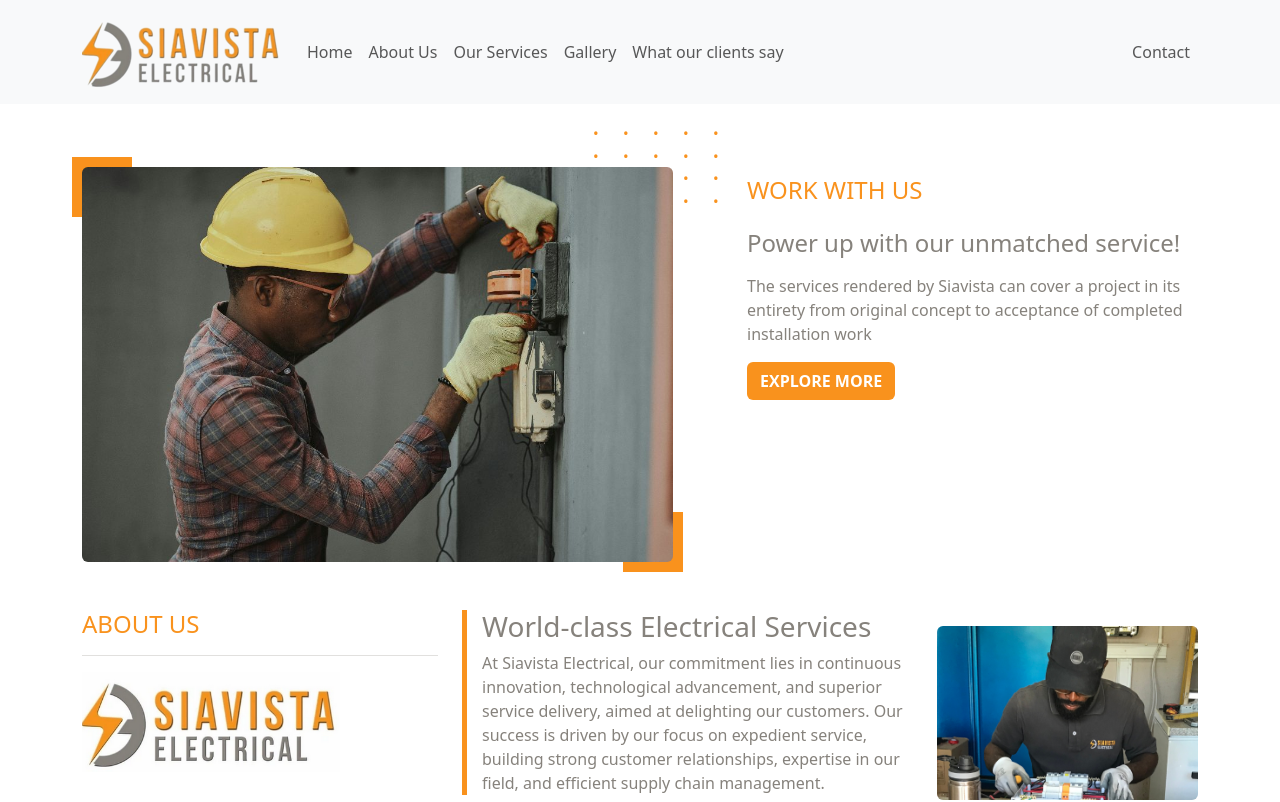
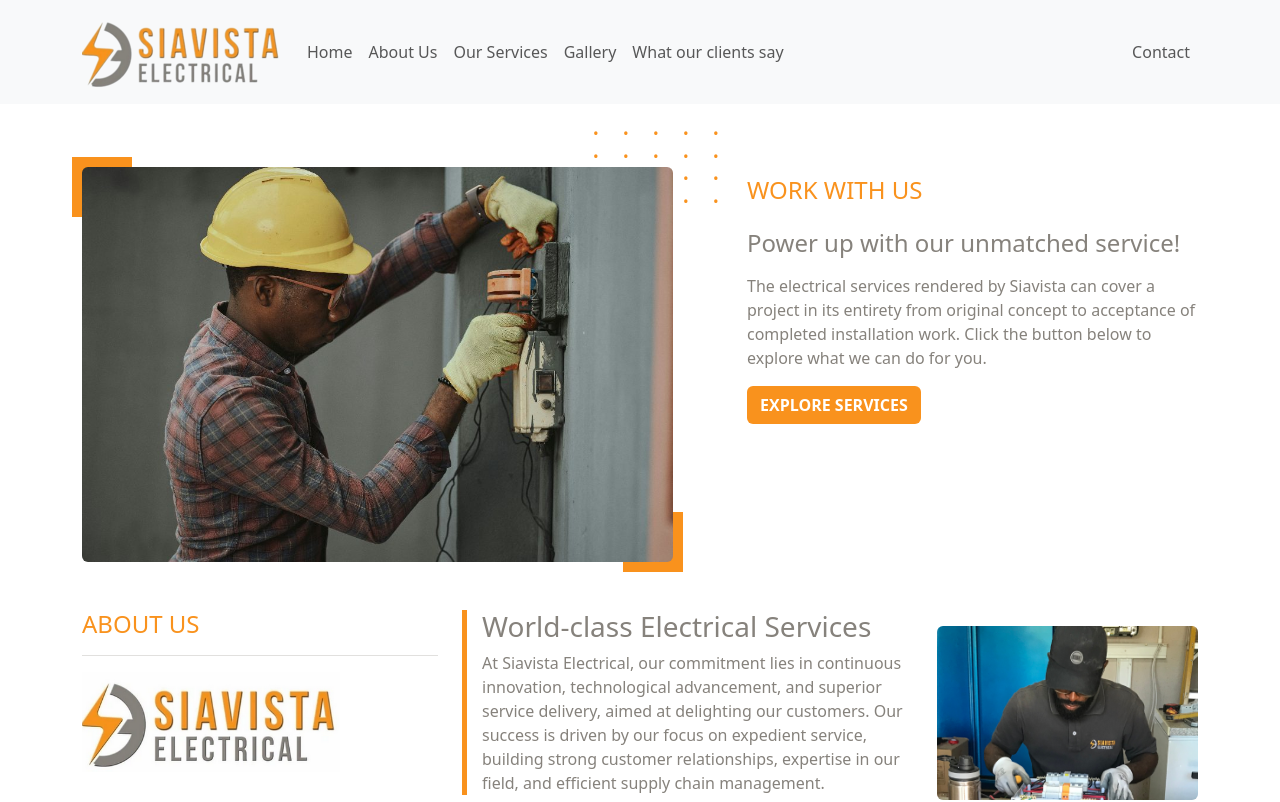
Before and after one commit to namootatech/siavista, a Next.js app: page / in a window 1280 px wide. Shown: the top 802 px of the page. Built offline with nearby package versions, Linux system fonts and the light colour scheme; no server answers.

Commit message:
Completed the home page hero section and services

```diff
--- a/src/components/hero/index.js
+++ b/src/components/hero/index.js
@@ -37,14 +37,14 @@
                         <h4 className="text-orange text-uppercase mt-4">Work with us</h4>
                         <h4 className="text-grey mt-4">Power up with our unmatched service!</h4>
                         <p className="text-grey mt-3">
-                            The services rendered by Siavista can cover a project in its entirety from original concept to acceptance of completed installation work
+                            The electrical services rendered by Siavista can cover a project in its entirety from original concept to acceptance of completed installation work. Click the button below to explore what we can do for you.
                         </p>
                         <ButtonLink
                             className="orange-btn mt-3"
                             backgroundColor="#f9921d"
                             textColor="#ffffff"
-                            text="explore more"
-                            url="/services"
+                            text="explore services"
+                            url="#services"
                         />
                     </div>
                 </Col>
--- a/src/components/services/index.js
+++ b/src/components/services/index.js
@@ -5,7 +5,7 @@
 
 const Services = ({ services, columnSize }) => {
   return (
-    <Container>
+    <Container id="services">
       <Row>
         {services.map((service, index) => (
           <Col md={columnSize} key={index} className="mb-5">
```
